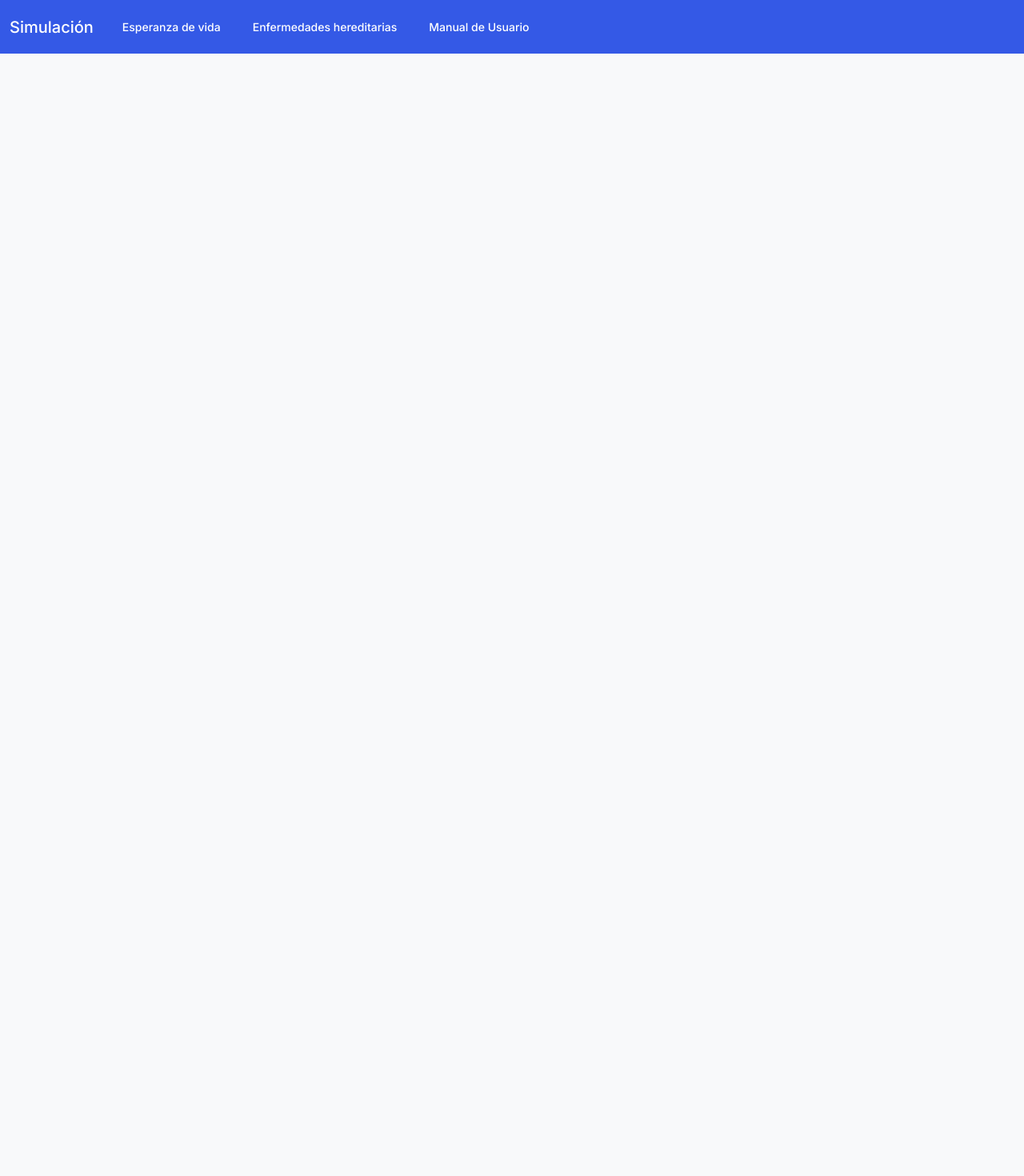
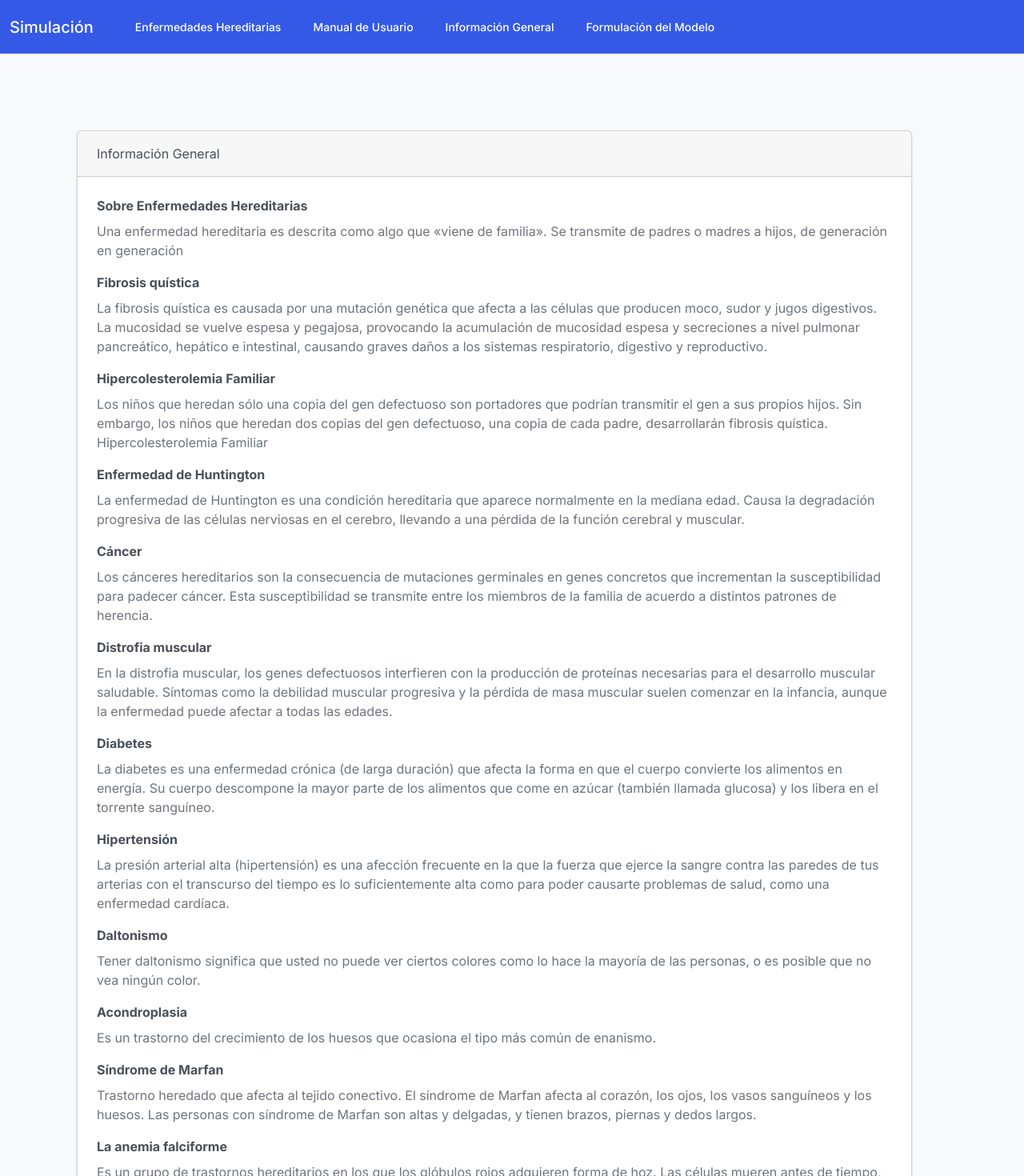
Before and after one commit to Zayra-Canales/simuladores-teoria, a React (Create React App) app: page /informacion-general in a window 1280 px wide. Shown: the top 1470 px of the page at 80% size. Before the commit the page ends 800 px from the top, so only its background shows below. Built offline with nearby package versions, Linux system fonts and the light colour scheme.

Commit message:
Hoy si final

```diff
--- a/src/App.js
+++ b/src/App.js
@@ -9,6 +9,8 @@ import '../src/assets/bootstrap.min.css'
 import HistorialEnfermedades from './screens/HistorialEnfermedades'
 import HistorialEnfermedadesH from './screens/HistorialEnfermedadesH'
 import Manual from './screens/Manual'
+import Informacion from './screens/Informacion'
+import FormulacionModelo from './screens/FormulacionModelo'
 
 
 const App = () => {
@@ -24,8 +26,10 @@ const App = () => {
           <Route path='/enfermedades-hereditarias' element={<Enfermedades />} />
           <Route path='/resultados-esperanza/:dato' element={<ResultadoEsperanza />} />
           <Route path='/resultados-enfermedades/:dato/:enfermedad' element={<Resultado />} />
-          <Route path='/resultados-enfermedades/:dato/:enfermedad' element={<Resultado />} />
           <Route path='/manual' element={<Manual />} />
+          <Route path='/informacion-general' element={<Informacion />} />
+          <Route path='/modelo' element={<FormulacionModelo />} />
+
         </Routes>
       </div>
     </BrowserRouter>
--- /dev/null
+++ b/src/Enfermedades.jsx
@@ -0,0 +1,55 @@
+export const enfermedades = [
+    {
+        nombre: "Sobre Enfermedades Hereditarias",
+        descripcion: "Una enfermedad hereditaria es descrita como algo que «viene de familia». Se transmite de padres o madres a hijos, de generación en generación"
+    },
+    {
+        nombre: "Fibrosis quística",
+        descripcion: "La fibrosis quística es causada por una mutación genética que afecta a las células que producen moco, sudor y jugos digestivos. La mucosidad se vuelve espesa y pegajosa, provocando la acumulación de mucosidad espesa y secreciones a nivel pulmonar pancreático, hepático e intestinal, causando graves daños a los sistemas respiratorio, digestivo y reproductivo."
+    },
+    {
+        nombre: "Hipercolesterolemia Familiar",
+        descripcion: "Los niños que heredan sólo una copia del gen defectuoso son portadores que podrían transmitir el gen a sus propios hijos. Sin embargo, los niños que heredan dos copias del gen defectuoso, una copia de cada padre, desarrollarán fibrosis quística.  Hipercolesterolemia Familiar"
+    },
+    {
+        nombre: "Enfermedad de Huntington",
+        descripcion: "La enfermedad de Huntington es una condición hereditaria que aparece normalmente en la mediana edad. Causa la degradación progresiva de las células nerviosas en el cerebro, llevando a una pérdida de la función cerebral y muscular."
+    },
+    {
+        nombre: "Cáncer",
+        descripcion: "Los cánceres hereditarios son la consecuencia de mutaciones germinales en genes concretos que incrementan la susceptibilidad para padecer cáncer. Esta susceptibilidad se transmite entre los miembros de la familia de acuerdo a distintos patrones de herencia."
+    },
+    {
+        nombre: "Distrofia muscular",
+        descripcion: "En la distrofia muscular, los genes defectuosos interfieren con la producción de proteínas necesarias para el desarrollo muscular saludable. Síntomas como la debilidad muscular progresiva y la pérdida de masa muscular suelen comenzar en la infancia, aunque la enfermedad puede afectar a todas las edades."
+    },
+    {
+        nombre: "Diabetes",
+        descripcion: "La diabetes es una enfermedad crónica (de larga duración) que afecta la forma en que el cuerpo convierte los alimentos en energía. Su cuerpo descompone la mayor parte de los alimentos que come en azúcar (también llamada glucosa) y los libera en el torrente sanguíneo."
+    },
+    {
+        nombre: "Hipertensión",
+        descripcion: "La presión arterial alta (hipertensión) es una afección frecuente en la que la fuerza que ejerce la sangre contra las paredes de tus arterias con el transcurso del tiempo es lo suficientemente alta como para poder causarte problemas de salud, como una enfermedad cardíaca."
+    },
+    {
+        nombre: "Daltonismo",
+        descripcion: "Tener daltonismo significa que usted no puede ver ciertos colores como lo hace la mayoría de las personas, o es posible que no vea ningún color."
+    },
+    {
+        nombre: "Acondroplasia",
+        descripcion: "Es un trastorno del crecimiento de los huesos que ocasiona el tipo más común de enanismo."
+    },
+    {
+        nombre: "Síndrome de Marfan",
+        descripcion: "Trastorno heredado que afecta al tejido conectivo. El síndrome de Marfan afecta al corazón, los ojos, los vasos sanguíneos y los huesos. Las personas con síndrome de Marfan son altas y delgadas, y tienen brazos, piernas y dedos largos."
+    },
+    {
+        nombre: "La anemia falciforme ",
+        descripcion: "Es un grupo de trastornos hereditarios en los que los glóbulos rojos adquieren forma de hoz. Las células mueren antes de tiempo, lo que deja una escasez de glóbulos rojos saludables (anemia falciforme) y puede obstruir la irrigación sanguínea y causar dolor (crisis drepanocítica). Algunos de los síntomas de la anemia falciforme son las infecciones, el dolor y la fatiga."
+    },
+    {
+        nombre: "Miopía",
+        descripcion: "Ocurre cuando el globo ocular crece demasiado largo, desde adelante hacia atrás, o cuando hay problemas con la forma de su córnea (la capa transparente frontal del ojo) o el cristalino (el “lente” interno que ayuda al ojo a enfoca."
+    },
+
+]
--- /dev/null
+++ b/src/Modelo.jsx
@@ -0,0 +1,8 @@
+export const descripcionModelo = "Un modelo determinístico es un modelo donde siempre habrá una salida esperada en la que no hay una variabilidad de valores aleatorios. Una simulación determinística es aquella que utiliza únicamente datos de entrada determinísticos, no utiliza ningún dato de entrada azaroso.";
+
+export const nombreModelo = "Modelo determinístico/estocástico";
+
+export const descripcionOfrece = [
+    "Se realiza con datos conocidos y genera resultados exactos. ",
+    "La simulación no interfiere con el mundo real, permite experimentar."
+]
--- a/src/components/Navbar.jsx
+++ b/src/components/Navbar.jsx
@@ -12,14 +12,20 @@ const Navbar = () => {
                 <div className="collapse navbar-collapse" id="navbarColor01">
                     <ul className="navbar-nav me-auto">
                         <li className="nav-item">
-                            <Link className="nav-link" to="/">Esperanza de vida
+                            <Link className="nav-link d-none" to="/">Esperanza de vida
                             </Link>
                         </li>
                         <li className="nav-item">
-                            <Link className="nav-link" to="/enfermedades-hereditarias">Enfermedades hereditarias</Link>
+                            <Link className="nav-link" to="/enfermedades-hereditarias">Enfermedades Hereditarias</Link>
                         </li>
                         <li className="nav-item">
                             <Link className="nav-link" to="/manual">Manual de Usuario</Link>
+                        </li>
+                        <li className="nav-item">
+                            <Link className="nav-link" to="/informacion-general">Información General</Link>
+                        </li>
+                        <li className="nav-item">
+                            <Link className="nav-link" to="/modelo">Formulación del Modelo</Link>
                         </li>
                     </ul>
                 </div>
--- /dev/null
+++ b/src/screens/FormulacionModelo.jsx
@@ -0,0 +1,37 @@
+import React from 'react'
+import { descripcionModelo, descripcionOfrece, nombreModelo } from '../Modelo'
+
+const FormulacionModelo = () => {
+    return (
+        <div className='card' >
+
+            <div className="card-header">
+                {nombreModelo}
+            </div>
+
+            <div className="card-body">
+                <div className="mt-2">
+                    {descripcionModelo}
+                </div>
+                <div className="mt-2">
+                    <label htmlFor="" className='card-title' style={{fontWeight: 'bold'}} > Ofrece </label>
+                    <ul className="list-group">
+                        {
+                            descripcionOfrece.map((item, index) => {
+                                return (
+                                    <li key={index} className="list-group-item">{ item }</li>
+                                )
+                            })
+                        }
+
+                    </ul>
+
+                </div>
+
+            </div>
+
+        </div>
+    )
+}
+
+export default FormulacionModelo
--- /dev/null
+++ b/src/screens/Informacion.jsx
@@ -0,0 +1,32 @@
+import React from 'react'
+import { enfermedades } from '../Enfermedades'
+
+const Informacion = () => {
+
+    const styleTitle = { fontWeight: 'bold' }
+
+    return (
+        <div className='card' >
+            <div className="card-header">
+                Información General
+            </div>
+            <div className="card-body">
+                {
+                    enfermedades.map((item, index) => {
+                        return (
+                            <div key={index} className='mt-2'>
+                                <p className='card-title' style={styleTitle} > { item.nombre } </p>
+                                <p className='text-muted' >{ item.descripcion }</p>
+                            </div>
+                        )
+                    })
+                }
+
+
+
+            </div>
+        </div>
+    )
+}
+
+export default Informacion
```
